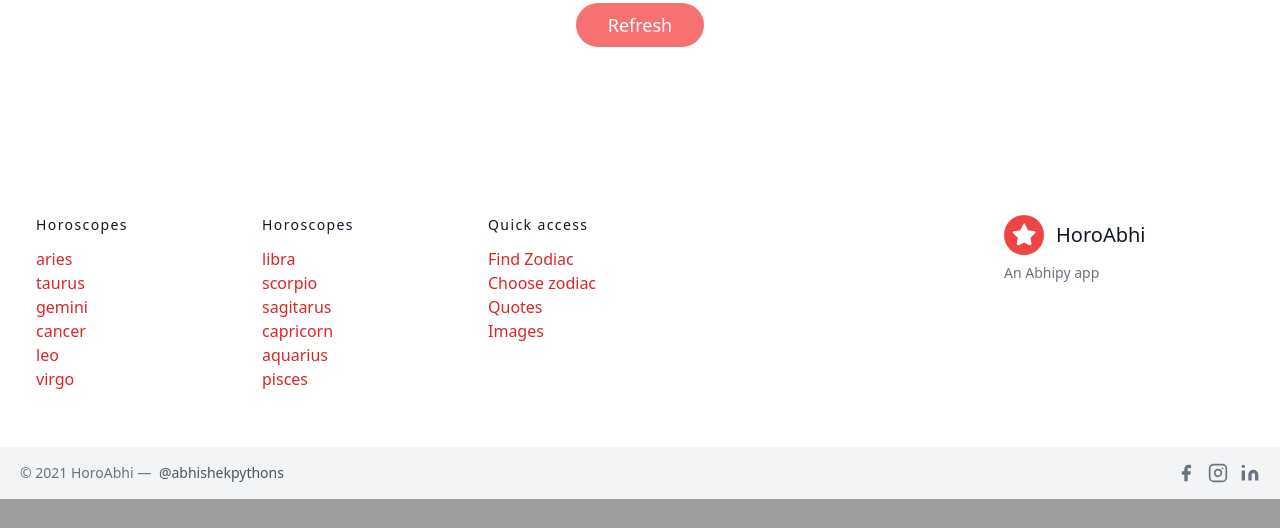
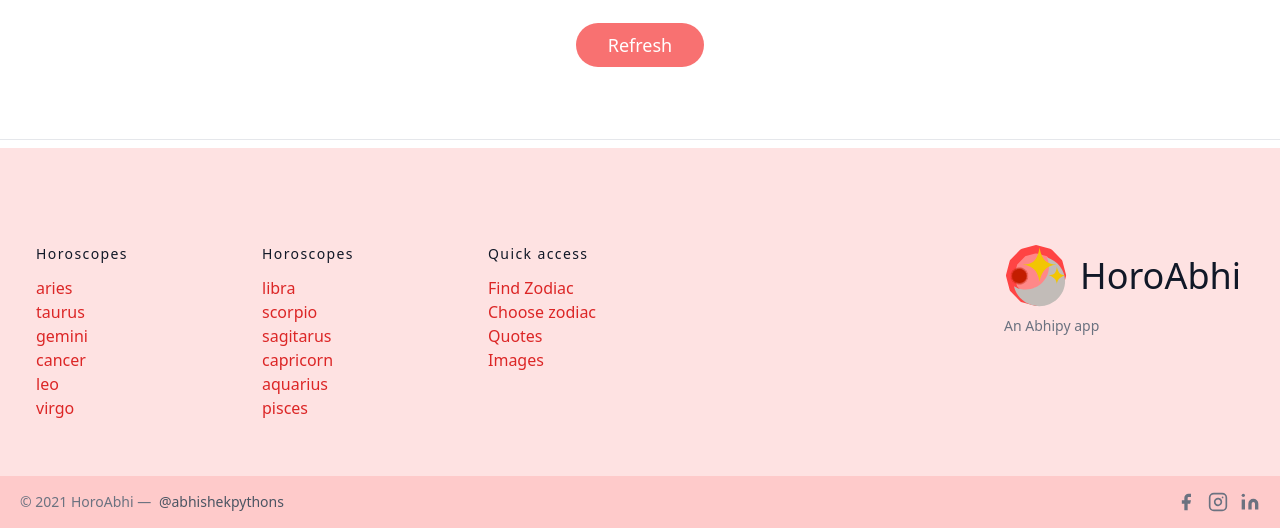
Before and after one commit to abhishekpythons/horoabhi, a Django app: page /images/ in a window 1280 px wide. Shown: the part 1107-1635 px from the top of the page. Before the commit the page ends 1606 px from the top, so only its background shows below. Run offline with Django 3.2, Linux system fonts and the light colour scheme; some web fonts are replaced.

Commit message:
logo changed

```diff
--- a/templates/horoscope.html
+++ b/templates/horoscope.html
@@ -55,7 +55,7 @@
         </p>
     </article>
 </section>
-<section>
+<section class='mb-16'>
     <div class="flex flex-wrap -m-4 text-center pl-2">
         {% for key,value in compatibility.items %}
         <div class="p-4 md:w-1/4 sm:w-1/2 w-1/2">
@@ -85,6 +85,7 @@
     </div>
 
 </section>
+<hr class="mb-2">
 
 <script>
     const targetDiv = document.getElementById("menu");
--- a/templates/index.html
+++ b/templates/index.html
@@ -207,6 +207,7 @@
 
 </section>
 
+<hr class='mb-2'>
 </main>
 
 <script>
--- a/templates/layout.html
+++ b/templates/layout.html
@@ -1,5 +1,6 @@
 <!DOCTYPE html>
 <html lang="en">
+  {% load static %}
 <head>
     <meta charset="UTF-8">
     <meta http-equiv="X-UA-Compatible" content="IE=edge">
@@ -18,10 +19,8 @@
   <header class="text-gray-600 body-font">
     <div class="container mx-auto flex flex-wrap p-5 flex-col md:flex-row items-center">
       <a href='/' class="flex title-font font-medium items-center text-gray-900 mb-4 md:mb-0">
-        <svg xmlns="http://www.w3.org/2000/svg" xmlns:xlink="http://www.w3.org/1999/xlink" version="1.1" id="Layer_1" stroke="#ffbf00" fill='#ffbf00' stroke-linecap="round" stroke-linejoin="round" stroke-width="5" class="w-10 h-10 text-white p-2 bg-red-500 rounded-full" viewBox="0 0 512 512">
-          <polygon fill="#ffffff" stroke="#ffffff" stroke-width="37.6152" stroke-linecap="round" stroke-linejoin="round" stroke-miterlimit="10" points="  259.216,29.942 330.27,173.919 489.16,197.007 374.185,309.08 401.33,467.31 259.216,392.612 117.104,467.31 144.25,309.08   29.274,197.007 188.165,173.919 "/>
-        </svg>
-        <span class="ml-3 text-xl"> HoroAbhi</span>
+        <img src="{% static 'Horo-logo.svg' %}" style='background:white;' alt="horoabhilogo" class="w-16 h-16">
+        <span class="ml-3 text-4xl"> HoroAbhi</span>
       </a>
       <nav class="md:ml-auto flex flex-wrap items-center text-base justify-center">
         <a href='/' class="mr-5 hover:text-gray-900 p-2 {% if app == 'home' %}text-red-500 border-b-4 border-red-500 {% endif  %}">Home</a>
@@ -35,14 +34,12 @@
 
     {% block body %}
     {% endblock %}
-    <footer class="text-gray-600 body-font">
+    <footer class="bg-red-100 text-gray-600 body-font">
       <div class="container px-5 py-24 mx-auto flex md:items-center lg:items-start md:flex-row md:flex-nowrap flex-wrap flex-col">
         <div class="w-64 flex-shrink-0 md:mx-0 mx-auto text-center md:text-left md:mt-0 mt-10">
           <a class="flex title-font font-medium items-center md:justify-start justify-center text-gray-900">
-            <svg xmlns="http://www.w3.org/2000/svg" xmlns:xlink="http://www.w3.org/1999/xlink" version="1.1" id="Layer_1" stroke="#ffbf00" fill='#ffbf00' stroke-linecap="round" stroke-linejoin="round" stroke-width="5" class="w-10 h-10 text-white p-2 bg-red-500 rounded-full" viewBox="0 0 512 512">
-              <polygon fill="#ffffff" stroke="#ffffff" stroke-width="37.6152" stroke-linecap="round" stroke-linejoin="round" stroke-miterlimit="10" points="  259.216,29.942 330.27,173.919 489.16,197.007 374.185,309.08 401.33,467.31 259.216,392.612 117.104,467.31 144.25,309.08   29.274,197.007 188.165,173.919 "/>
-            </svg>
-            <span class="ml-3 text-xl">HoroAbhi</span>
+            <img src="{% static 'Horo-logo.svg' %}" style='background:rgba(254, 226, 226);' alt="horoabhilogo" class="w-16 h-16">
+            <span class="ml-3 text-4xl">HoroAbhi</span>
           </a>
           <p class="mt-2 text-sm text-gray-500">An Abhipy app</p>
         </div>
@@ -77,7 +74,7 @@
           </div>
         </div>
       </div>
-      <div class="bg-gray-100">
+      <div class="bg-red-200">
         <div class="container mx-auto py-4 px-5 flex flex-wrap flex-col sm:flex-row">
           <p class="text-gray-500 text-sm text-center sm:text-left">© 2021 HoroAbhi —
             <a href="https://twitter.com/knyttneve" rel="noopener noreferrer" class="text-gray-600 ml-1" target="_blank">@abhishekpythons</a>
--- a/templates/many.html
+++ b/templates/many.html
@@ -231,5 +231,6 @@
 		<img src="{% static 'signature.jpeg' %}" alt="any">
 		{% endif %}
 	</section>
+	<hr class="mb-2">
 </main>
 {% endblock %}
```
Also changed, not shown: static/Horo-logo.svg (added), 5 other files.
